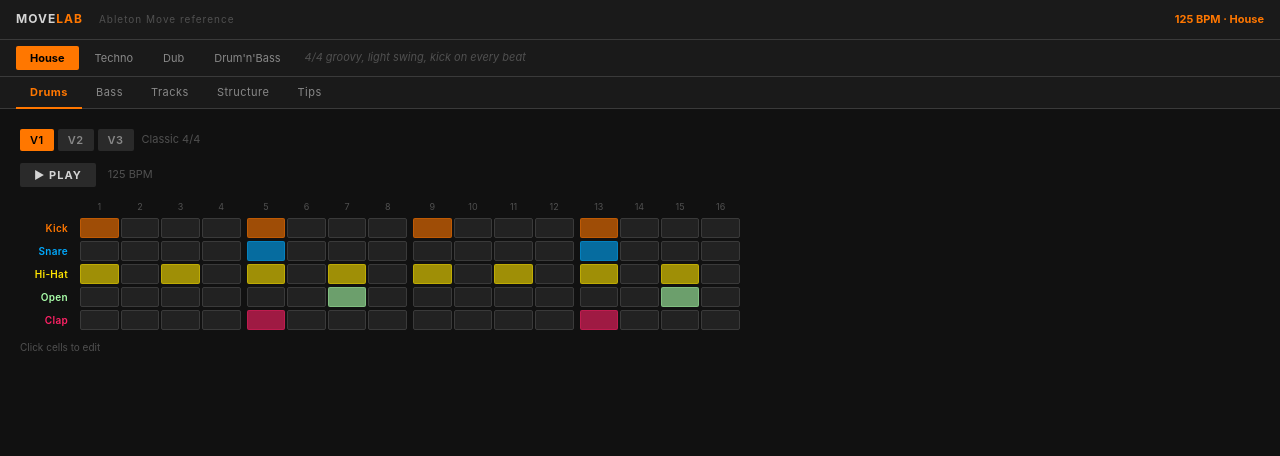
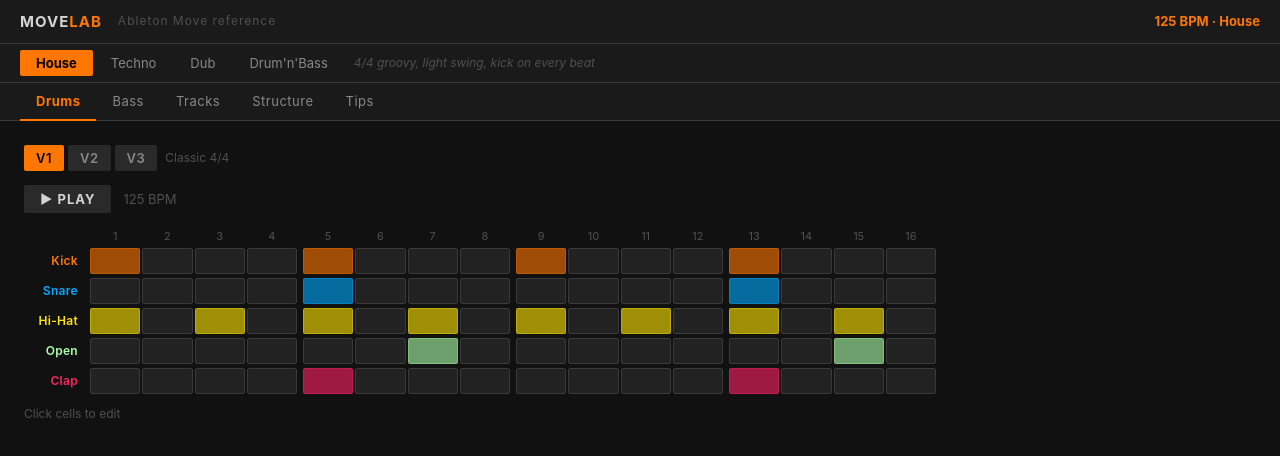
Before and after one commit to mxderouet/movelab, a React (Vite) app: page / in a window 1280 px wide. Shown: the top 456 px of the page. Built offline with nearby package versions, Linux system fonts and the light colour scheme.

Commit message:
style: increase all font sizes, widen content to 960px

```diff
--- a/src/App.jsx
+++ b/src/App.jsx
@@ -30,24 +30,24 @@ export default function App() {
 
       {/* Top bar */}
       <header style={{
-        height: 40,
+        height: 44,
         background: "var(--bg-1)",
         borderBottom: "1px solid var(--border)",
         display: "flex",
         alignItems: "center",
         justifyContent: "space-between",
-        padding: "0 16px",
+        padding: "0 20px",
         flexShrink: 0,
       }}>
         <div style={{ display: "flex", alignItems: "center", gap: 16 }}>
-          <span style={{ fontSize: 12, fontWeight: 700, color: "var(--text-primary)", letterSpacing: 1 }}>
+          <span style={{ fontSize: 15, fontWeight: 700, color: "var(--text-primary)", letterSpacing: 1 }}>
             MOVE<span style={{ color: genre.color }}>LAB</span>
           </span>
-          <span style={{ fontSize: 10, color: "var(--text-muted)", letterSpacing: 1 }}>
+          <span style={{ fontSize: 12, color: "var(--text-muted)", letterSpacing: 1 }}>
             Ableton Move reference
           </span>
         </div>
-        <div style={{ fontSize: 11, color: genre.color, fontWeight: 700 }}>
+        <div style={{ fontSize: 13, color: genre.color, fontWeight: 700 }}>
           {genre.bpm.sweet} BPM · {genre.label}
         </div>
       </header>
@@ -56,7 +56,7 @@ export default function App() {
       <div style={{
         background: "var(--bg-1)",
         borderBottom: "1px solid var(--border)",
-        padding: "6px 16px",
+        padding: "6px 20px",
         display: "flex",
         alignItems: "center",
         gap: 2,
@@ -68,11 +68,11 @@ export default function App() {
             key={key}
             onClick={() => handleGenreChange(key)}
             style={{
-              padding: "5px 14px",
+              padding: "5px 16px",
               background: genreKey === key ? g.color : "transparent",
               color: genreKey === key ? "#000" : "var(--text-secondary)",
               borderRadius: 2,
-              fontSize: 11,
+              fontSize: 13,
               fontWeight: genreKey === key ? 700 : 400,
               transition: "background 0.1s",
               whiteSpace: "nowrap",
@@ -81,7 +81,7 @@ export default function App() {
             {g.label}
           </button>
         ))}
-        <span style={{ fontSize: 11, color: "var(--text-muted)", marginLeft: 8, fontStyle: "italic", flexShrink: 1, minWidth: 0, overflow: "hidden", textOverflow: "ellipsis", whiteSpace: "nowrap" }}>
+        <span style={{ fontSize: 12, color: "var(--text-muted)", marginLeft: 8, fontStyle: "italic", flexShrink: 1, minWidth: 0, overflow: "hidden", textOverflow: "ellipsis", whiteSpace: "nowrap" }}>
           {genre.feel}
         </span>
       </div>
@@ -91,7 +91,7 @@ export default function App() {
         background: "var(--bg-1)",
         borderBottom: "1px solid var(--border)",
         display: "flex",
-        padding: "0 16px",
+        padding: "0 20px",
         flexShrink: 0,
       }}>
         {TABS.map((t) => (
@@ -99,11 +99,11 @@ export default function App() {
             key={t.id}
             onClick={() => setTab(t.id)}
             style={{
-              padding: "8px 14px",
+              padding: "10px 16px",
               background: "transparent",
               color: tab === t.id ? genre.color : "var(--text-secondary)",
               borderBottom: `2px solid ${tab === t.id ? genre.color : "transparent"}`,
-              fontSize: 11,
+              fontSize: 13,
               fontWeight: tab === t.id ? 700 : 400,
               letterSpacing: 0.5,
               marginBottom: -1,
@@ -115,7 +115,7 @@ export default function App() {
       </div>
 
       {/* Content */}
-      <main style={{ flex: 1, overflowY: "auto", padding: 20, maxWidth: 760, width: "100%" }}>
+      <main style={{ flex: 1, overflowY: "auto", padding: 24, maxWidth: 960, width: "100%" }}>
         {tab === "drums"     && <DrumGrid key={genreKey} genre={genre} />}
         {tab === "bass"      && <BassSection key={genreKey} genre={genre} />}
         {tab === "tracks"    && <TracksSection genre={genre} />}
--- a/src/components/DrumGrid.jsx
+++ b/src/components/DrumGrid.jsx
@@ -47,17 +47,17 @@ export default function DrumGrid({ genre }) {
   return (
     <div>
       {/* Variation tabs */}
-      <div style={{ display: "flex", gap: 4, marginBottom: 12, alignItems: "center", flexWrap: "wrap" }}>
+      <div style={{ display: "flex", gap: 4, marginBottom: 14, alignItems: "center", flexWrap: "wrap" }}>
         {genre.drumVariations.map((v, i) => (
           <button
             key={i}
             onClick={() => switchVar(i)}
             style={{
-              padding: "4px 10px",
+              padding: "5px 12px",
               background: drumVar === i ? genre.color : "var(--bg-3)",
               color: drumVar === i ? "#000" : "var(--text-secondary)",
               borderRadius: 2,
-              fontSize: 11,
+              fontSize: 13,
               fontWeight: 600,
               letterSpacing: 0.5,
             }}
@@ -65,21 +65,21 @@ export default function DrumGrid({ genre }) {
             {v.label.split("—")[0].trim()}
           </button>
         ))}
-        <span style={{ fontSize: 11, color: "var(--text-muted)", marginLeft: 4 }}>
+        <span style={{ fontSize: 12, color: "var(--text-muted)", marginLeft: 4 }}>
           {genre.drumVariations[drumVar].label.split("—")[1]?.trim()}
         </span>
       </div>
 
       {/* Controls */}
-      <div style={{ display: "flex", gap: 8, marginBottom: 14, alignItems: "center" }}>
+      <div style={{ display: "flex", gap: 8, marginBottom: 16, alignItems: "center" }}>
         <button
           onClick={togglePlay}
           style={{
-            padding: "5px 14px",
+            padding: "6px 16px",
             background: playing ? genre.color : "var(--bg-3)",
             color: playing ? "#000" : "var(--text-primary)",
             borderRadius: 2,
-            fontSize: 11,
+            fontSize: 13,
             fontWeight: 700,
             letterSpacing: 1,
           }}
@@ -90,30 +90,30 @@ export default function DrumGrid({ genre }) {
           <button
             onClick={() => setCustomPattern(null)}
             style={{
-              padding: "5px 10px",
+              padding: "6px 12px",
               background: "var(--bg-3)",
               color: "var(--text-secondary)",
               borderRadius: 2,
-              fontSize: 11,
+              fontSize: 13,
             }}
           >
             Reset
           </button>
         )}
-        <span style={{ fontSize: 11, color: "var(--text-muted)", marginLeft: 4 }}>
+        <span style={{ fontSize: 13, color: "var(--text-muted)", marginLeft: 4 }}>
           {genre.bpm.sweet} BPM
         </span>
       </div>
 
       {/* Step numbers */}
-      <div style={{ display: "flex", gap: 6, paddingLeft: 60, marginBottom: 4 }}>
+      <div style={{ display: "flex", gap: 6, paddingLeft: 66, marginBottom: 4 }}>
         {GROUPS.map((group, gi) => (
           <div key={gi} style={{ display: "flex", flex: 1, gap: 2 }}>
             {group.map(i => (
               <div key={i} style={{
                 flex: 1,
                 textAlign: "center",
-                fontSize: 9,
+                fontSize: 11,
                 color: step === i ? genre.color : "var(--text-muted)",
                 fontWeight: step === i ? 700 : 400,
               }}>
@@ -126,10 +126,10 @@ export default function DrumGrid({ genre }) {
 
       {/* Rows */}
       {ROWS.map(row => (
-        <div key={row} style={{ display: "flex", alignItems: "center", gap: 6, marginBottom: 3 }}>
+        <div key={row} style={{ display: "flex", alignItems: "center", gap: 6, marginBottom: 4 }}>
           <div style={{
-            width: 54,
-            fontSize: 10,
+            width: 60,
+            fontSize: 12,
             color: ROW_COLORS[row],
             textAlign: "right",
             paddingRight: 6,
@@ -150,7 +150,7 @@ export default function DrumGrid({ genre }) {
                     style={{
                       flex: 1,
                       minWidth: 0,
-                      height: 20,
+                      height: 26,
                       background: on
                         ? step === i ? ROW_COLORS[row] : ROW_COLORS[row] + "99"
                         : step === i ? "var(--bg-3)" : "var(--bg-2)",
@@ -168,7 +168,7 @@ export default function DrumGrid({ genre }) {
         </div>
       ))}
 
-      <div style={{ marginTop: 10, fontSize: 10, color: "var(--text-muted)" }}>
+      <div style={{ marginTop: 12, fontSize: 12, color: "var(--text-muted)" }}>
         Click cells to edit
       </div>
     </div>
--- a/src/components/TipsSection.jsx
+++ b/src/components/TipsSection.jsx
@@ -7,17 +7,17 @@ export default function TipsSection({ genre }) {
         border: `1px solid ${genre.color}55`,
         borderLeft: `3px solid ${genre.color}`,
         borderRadius: 3,
-        padding: 14,
-        marginBottom: 20,
+        padding: 16,
+        marginBottom: 24,
       }}>
-        <div style={{ fontSize: 10, color: genre.color, letterSpacing: 2, textTransform: "uppercase", marginBottom: 8 }}>
+        <div style={{ fontSize: 11, color: genre.color, letterSpacing: 2, textTransform: "uppercase", marginBottom: 10 }}>
           Key tip
         </div>
-        <div style={{ fontSize: 13, color: "var(--text-primary)", lineHeight: 1.6 }}>{genre.tip}</div>
+        <div style={{ fontSize: 15, color: "var(--text-primary)", lineHeight: 1.6 }}>{genre.tip}</div>
       </div>
 
       {/* Workflow */}
-      <div style={{ fontSize: 10, color: "var(--text-muted)", letterSpacing: 2, textTransform: "uppercase", marginBottom: 12 }}>
+      <div style={{ fontSize: 11, color: "var(--text-muted)", letterSpacing: 2, textTransform: "uppercase", marginBottom: 14 }}>
         Workflow — Move
       </div>
       {genre.workflow.map((item) => (
@@ -25,22 +25,22 @@ export default function TipsSection({ genre }) {
           key={item.n}
           style={{
             display: "flex",
-            gap: 12,
-            padding: "9px 0",
+            gap: 14,
+            padding: "11px 0",
             borderBottom: "1px solid var(--border)",
             alignItems: "flex-start",
           }}
         >
           <div style={{
-            width: 22,
-            height: 22,
+            width: 26,
+            height: 26,
             background: genre.color + "22",
             border: `1px solid ${genre.color}44`,
             borderRadius: 2,
             display: "flex",
             alignItems: "center",
             justifyContent: "center",
-            fontSize: 10,
+            fontSize: 12,
             color: genre.color,
             fontWeight: 700,
             flexShrink: 0,
@@ -48,8 +48,8 @@ export default function TipsSection({ genre }) {
             {item.n}
           </div>
           <div>
-            <div style={{ fontSize: 12, color: "var(--text-primary)", fontWeight: 600, marginBottom: 2 }}>{item.t}</div>
-            <div style={{ fontSize: 11, color: "var(--text-secondary)", lineHeight: 1.5 }}>{item.d}</div>
+            <div style={{ fontSize: 14, color: "var(--text-primary)", fontWeight: 600, marginBottom: 3 }}>{item.t}</div>
+            <div style={{ fontSize: 13, color: "var(--text-secondary)", lineHeight: 1.5 }}>{item.d}</div>
           </div>
         </div>
       ))}
```
Also changed, not shown: src/components/BassSection.jsx (+19 -19 lines), src/components/StructureSection.jsx (+11 -11 lines), src/components/TracksSection.jsx (+20 -20 lines).
